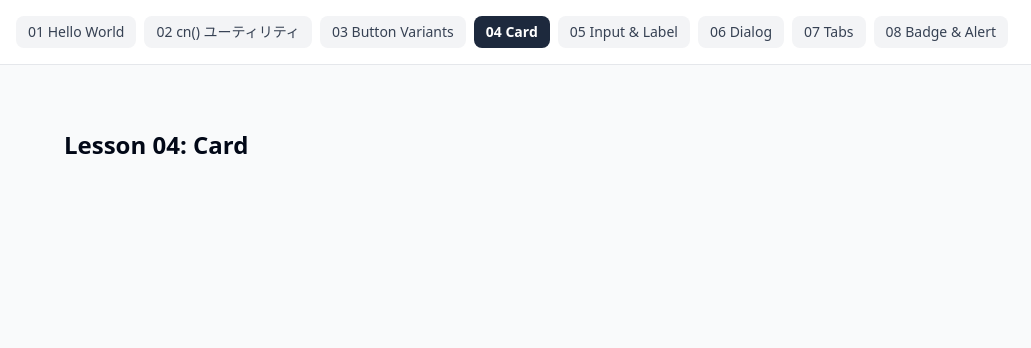
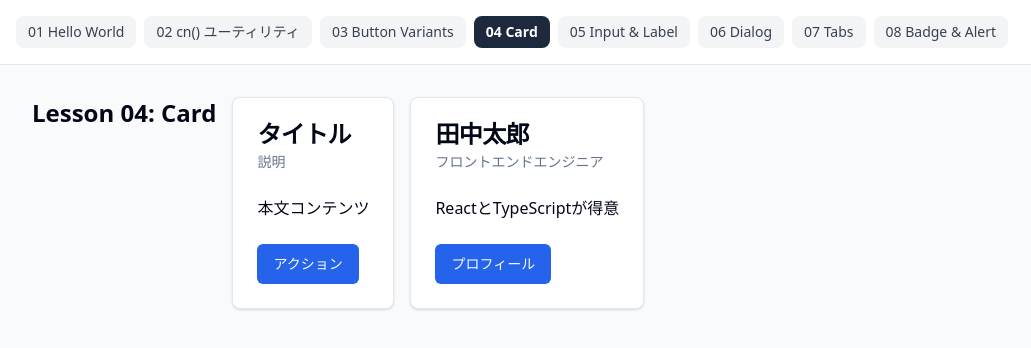
Before and after one commit to IchinaZiru/my-tech-roadmap, a React (Vite) app in the folder shadcn-ui/: page / in a window 1280 px wide. Both pictures are taken after a click on the button "04 Card". Shown: the top 348 px of the page, without its empty margins (0-1031 px from the left). Built offline with nearby package versions, Linux system fonts and the light colour scheme.

Commit message:
Compound Component

```diff
--- a/shadcn-ui/@/components/ui/button.tsx
+++ /dev/null
@@ -1,56 +0,0 @@
-import * as React from "react"
-import { Slot } from "@radix-ui/react-slot"
-import { cva, type VariantProps } from "class-variance-authority"
-
-import { cn } from "@/lib/utils"
-
-const buttonVariants = cva(
-  "inline-flex items-center justify-center gap-2 whitespace-nowrap rounded-md text-sm font-medium ring-offset-background transition-colors focus-visible:outline-none focus-visible:ring-2 focus-visible:ring-ring focus-visible:ring-offset-2 disabled:pointer-events-none disabled:opacity-50 [&_svg]:pointer-events-none [&_svg]:size-4 [&_svg]:shrink-0",
-  {
-    variants: {
-      variant: {
-        default: "bg-primary text-primary-foreground hover:bg-primary/90",
-        destructive:
-          "bg-destructive text-destructive-foreground hover:bg-destructive/90",
-        outline:
-          "border border-input bg-background hover:bg-accent hover:text-accent-foreground",
-        secondary:
-          "bg-secondary text-secondary-foreground hover:bg-secondary/80",
-        ghost: "hover:bg-accent hover:text-accent-foreground",
-        link: "text-primary underline-offset-4 hover:underline",
-      },
-      size: {
-        default: "h-10 px-4 py-2",
-        sm: "h-9 rounded-md px-3",
-        lg: "h-11 rounded-md px-8",
-        icon: "h-10 w-10",
-      },
-    },
-    defaultVariants: {
-      variant: "default",
-      size: "default",
-    },
-  }
-)
-
-export interface ButtonProps
-  extends React.ButtonHTMLAttributes<HTMLButtonElement>,
-    VariantProps<typeof buttonVariants> {
-  asChild?: boolean
-}
-
-const Button = React.forwardRef<HTMLButtonElement, ButtonProps>(
-  ({ className, variant, size, asChild = false, ...props }, ref) => {
-    const Comp = asChild ? Slot : "button"
-    return (
-      <Comp
-        className={cn(buttonVariants({ variant, size, className }))}
-        ref={ref}
-        {...props}
-      />
-    )
-  }
-)
-Button.displayName = "Button"
-
-export { Button, buttonVariants }
--- a/shadcn-ui/src/lessons/04-card/CardLesson.tsx
+++ b/shadcn-ui/src/lessons/04-card/CardLesson.tsx
@@ -19,11 +19,36 @@ import { Button } from '@/components/ui/button'
 
 export default function CardLesson() {
   return (
-    <div className="p-8">
+    <div className="flex gap-4">
       <h2 className="text-2xl font-bold mb-6">Lesson 04: Card</h2>
 
       {/* ユーザープロフィールカードを作る */}
       {/* ヒント: Card > CardHeader > CardTitle + CardDescription の順に入れ子にする */}
+      <Card>
+      <CardHeader>
+        <CardTitle>タイトル</CardTitle>
+        <CardDescription>説明</CardDescription>
+      </CardHeader>
+      <CardContent>
+        <p>本文コンテンツ</p>
+      </CardContent>
+      <CardFooter>
+        <Button>アクション</Button>
+      </CardFooter>
+      </Card>
+
+      <Card>
+        <CardHeader>
+          <CardTitle>田中太郎</CardTitle>
+          <CardDescription>フロントエンドエンジニア</CardDescription>
+        </CardHeader>
+        <CardContent>
+          <p>ReactとTypeScriptが得意</p>
+        </CardContent>
+        <CardFooter>
+          <Button>プロフィール</Button>
+        </CardFooter>
+      </Card>
     </div>
   )
 }
```
Also changed, not shown: 1 other file (tests, documents, lock files or other folders).
